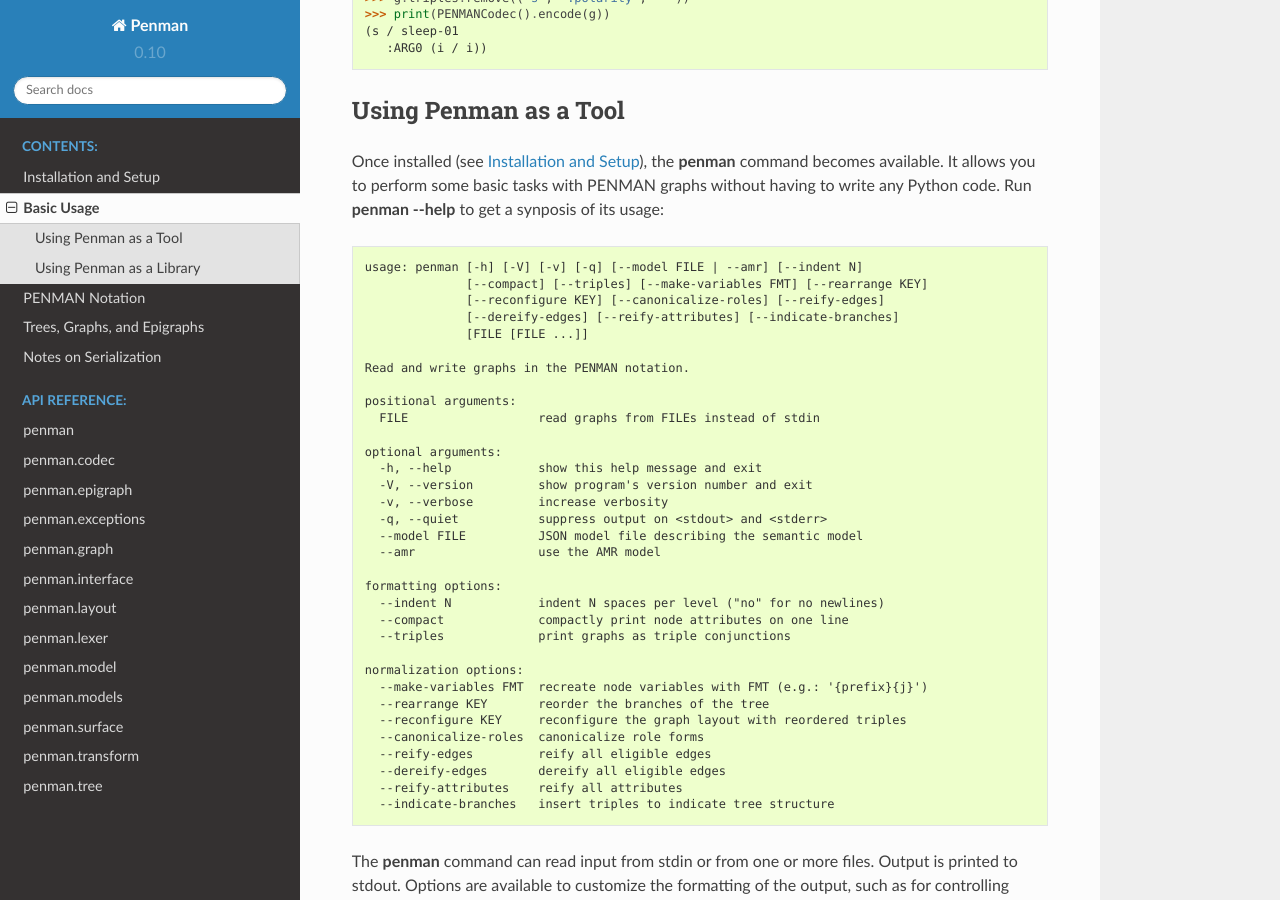
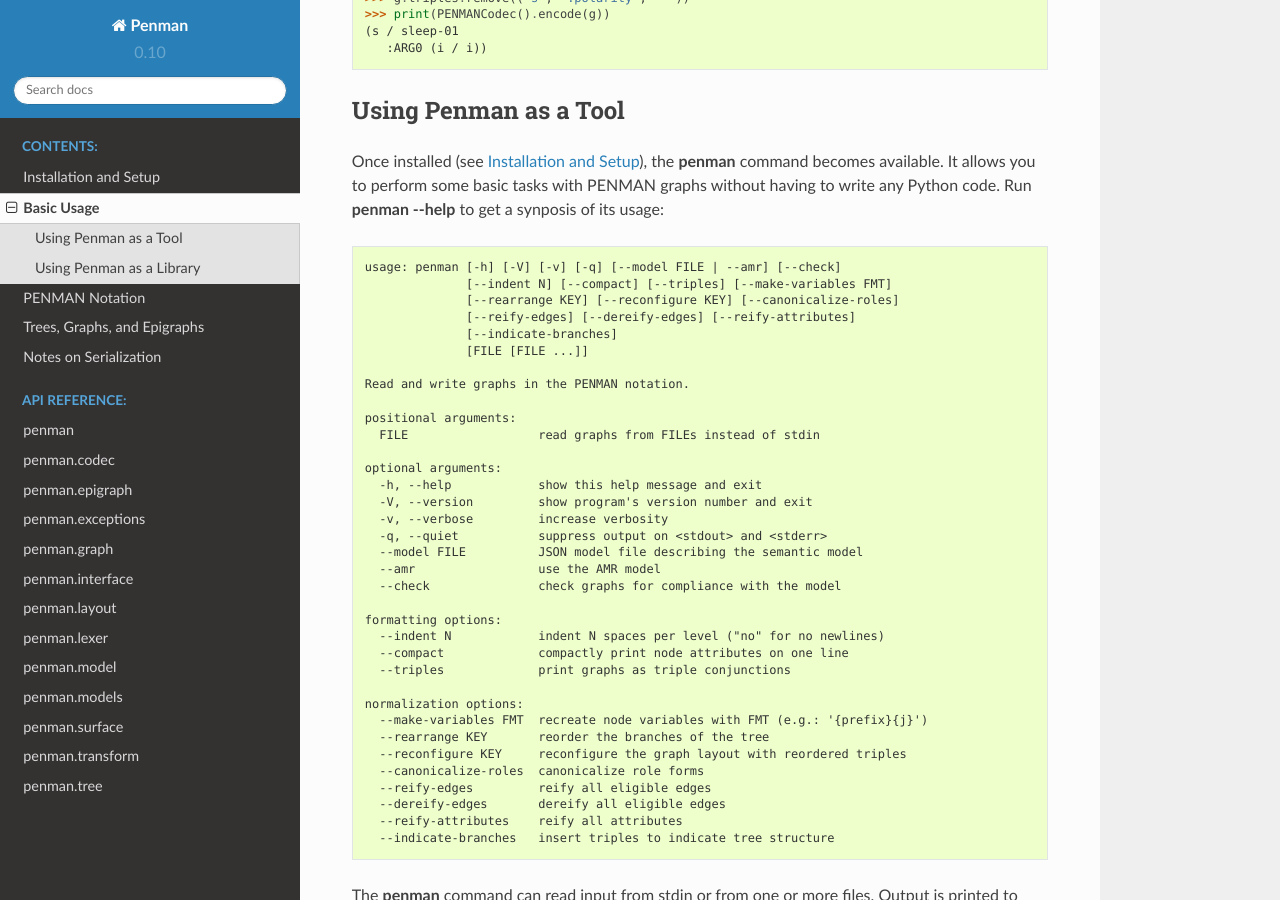
Before and after one commit to goodmami/penman, a Sphinx documentation site: the page built from docs/basic.rst, in a window 1280 px wide and 900 px high, scrolled down 454 px. Built offline with Sphinx 7.4.7 and the Read the Docs theme 2.0.0, drawn with Linux system fonts in a browser that asks for light colours.

Commit message:
Update documentation for Model.check() and --check

```diff
--- a/docs/api/penman.model.rst
+++ b/docs/api/penman.model.rst
@@ -9,6 +9,7 @@ penman.model
       .. automethod:: from_dict
 
       .. automethod:: has_role
+      .. automethod:: check
 
       .. automethod:: is_role_inverted
       .. automethod:: invert_role
--- a/docs/basic.rst
+++ b/docs/basic.rst
@@ -34,10 +34,11 @@ PENMAN graphs without having to write any Python code. Run
 
 .. code-block:: console
 
-   usage: penman [-h] [-V] [-v] [-q] [--model FILE | --amr] [--indent N]
-                 [--compact] [--triples] [--make-variables FMT] [--rearrange KEY]
-                 [--reconfigure KEY] [--canonicalize-roles] [--reify-edges]
-                 [--dereify-edges] [--reify-attributes] [--indicate-branches]
+   usage: penman [-h] [-V] [-v] [-q] [--model FILE | --amr] [--check]
+                 [--indent N] [--compact] [--triples] [--make-variables FMT]
+                 [--rearrange KEY] [--reconfigure KEY] [--canonicalize-roles]
+                 [--reify-edges] [--dereify-edges] [--reify-attributes]
+                 [--indicate-branches]
                  [FILE [FILE ...]]
 
    Read and write graphs in the PENMAN notation.
@@ -52,6 +53,7 @@ PENMAN graphs without having to write any Python code. Run
      -q, --quiet           suppress output on <stdout> and <stderr>
      --model FILE          JSON model file describing the semantic model
      --amr                 use the AMR model
+     --check               check graphs for compliance with the model
 
    formatting options:
      --indent N            indent N spaces per level ("no" for no newlines)
```
Also changed, not shown: README.md (+7 -4 lines), 1 other file.
